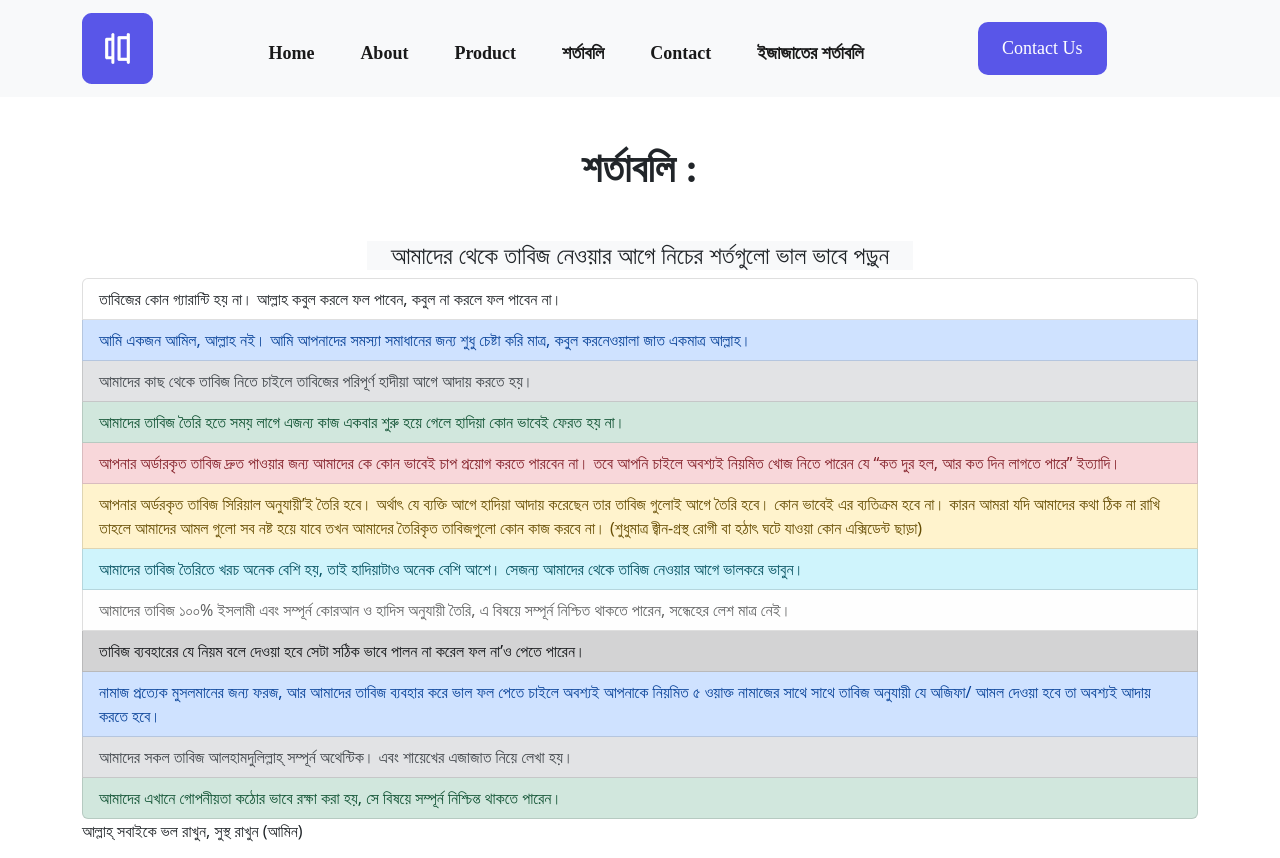
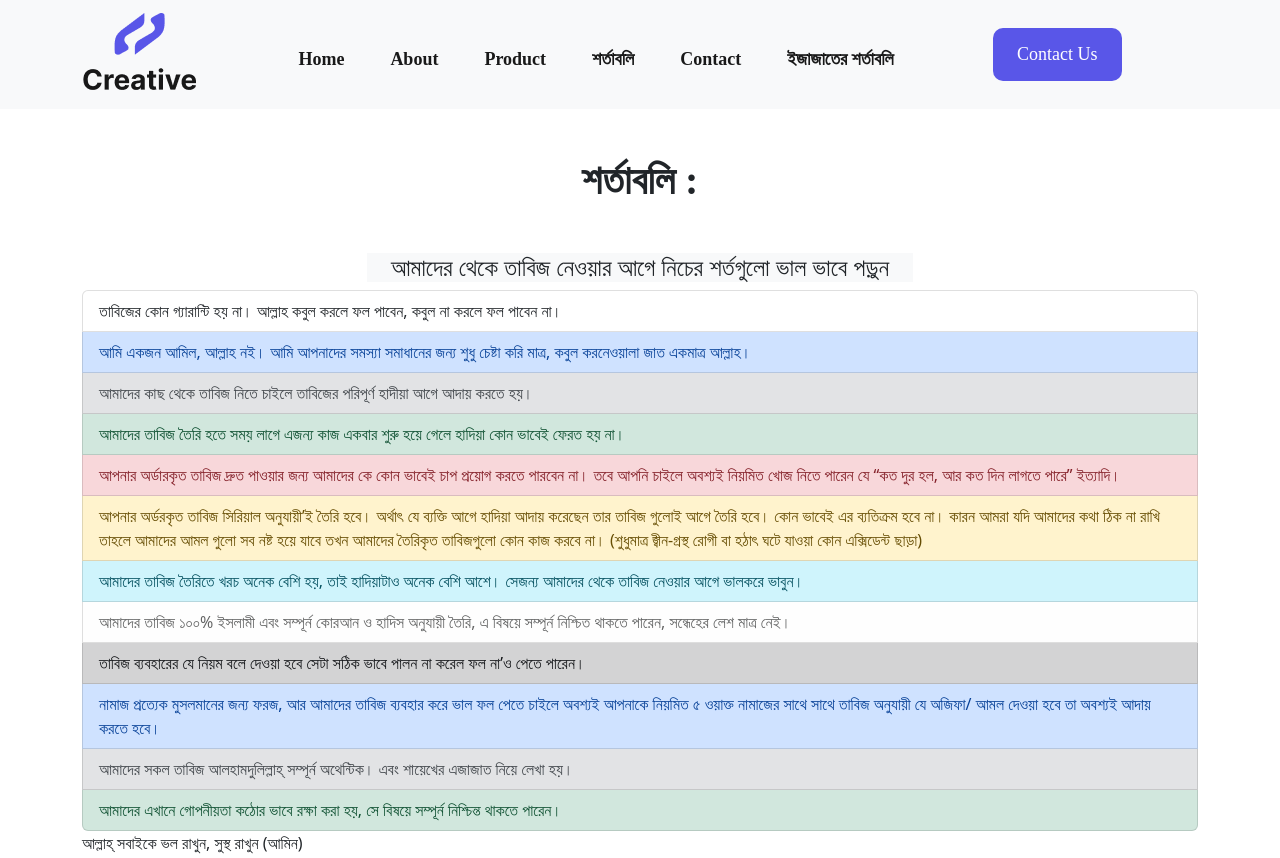
Before and after one commit to tutulddc/wazaif, a plain HTML site: page condition.html in a window 1280 px wide. Shown: the top 858 px of the page. Drawn offline with Linux system fonts and the light colour scheme.

Commit message:
Update condition.html

```diff
--- a/condition.html
+++ b/condition.html
@@ -15,7 +15,7 @@
 <!-- --------------------------NAV Start-------------------------- -->
 <nav id="main_menu" class="navbar navbar-expand-lg bg-light sticky-top">
     <div class="container">
-      <a class="navbar-brand" href="#"><img src="images/Icon.png" alt="Logo"></a>
+      <a class="navbar-brand" href="#"><img src="images/Logo.png" alt="Logo"></a>
       <button class="navbar-toggler" type="button" data-bs-toggle="collapse" data-bs-target="#navbarSupportedContent" aria-controls="navbarSupportedContent" aria-expanded="false" aria-label="Toggle navigation">
         <span class="navbar-toggler-icon"></span>
       </button>
```
